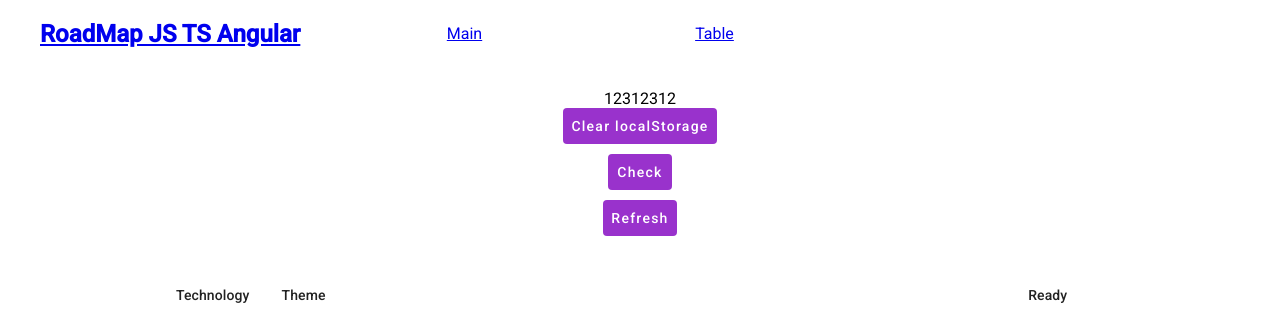
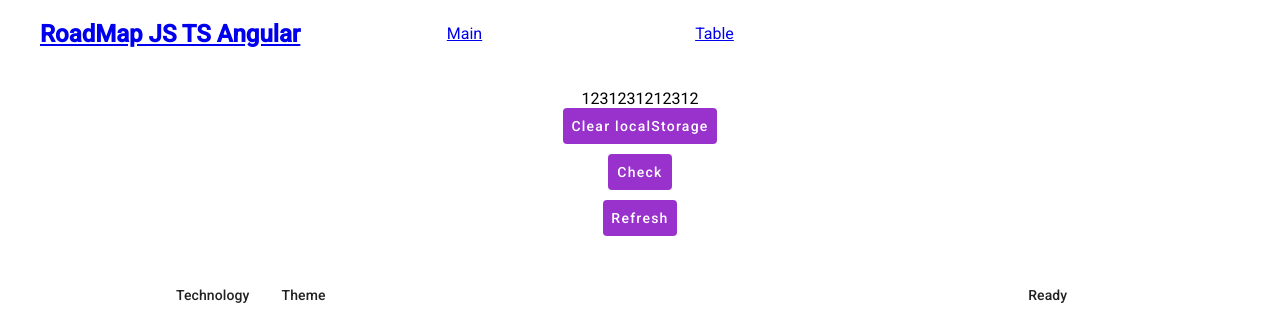
Before and after one commit to mrrsmth/road, an Angular app: page /table in a window 1280 px wide. Shown: the top 318 px of the page. Built offline with nearby package versions, Linux system fonts and the light colour scheme.

Commit message:
test cherry pick1

```diff
--- a/src/app/pages/table/table.component.html
+++ b/src/app/pages/table/table.component.html
@@ -1,4 +1,4 @@
-<div class="test-btn">12312312
+<div class="test-btn">1231231212312
   <button mat-button (click)="clearLocalStorage()" color="primary">Clear localStorage</button>
   <button mat-button (click)="check()" color="primary">Check</button>
   <button mat-button (click)="refresh()" color="primary">Refresh</button>
```
